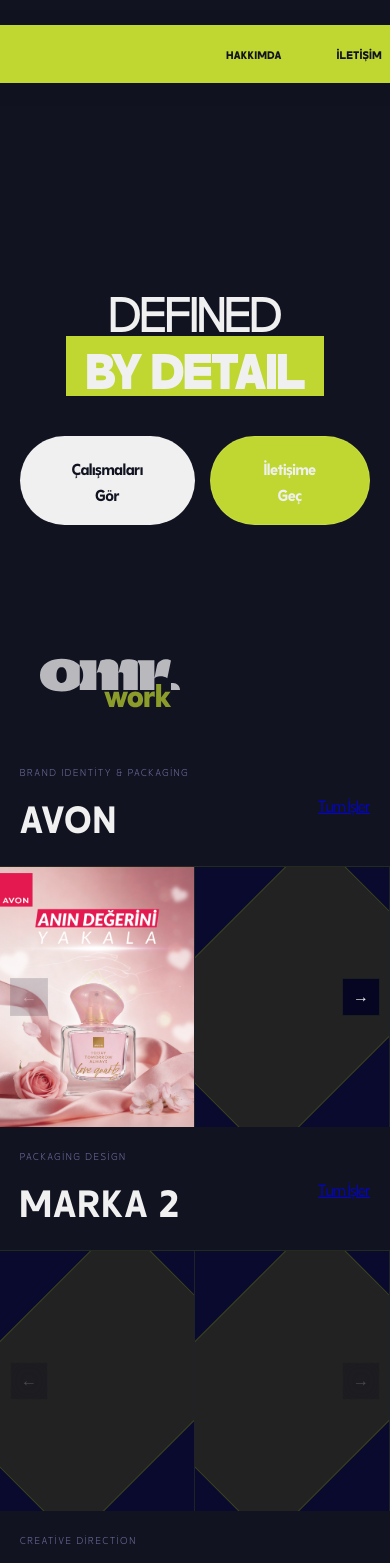
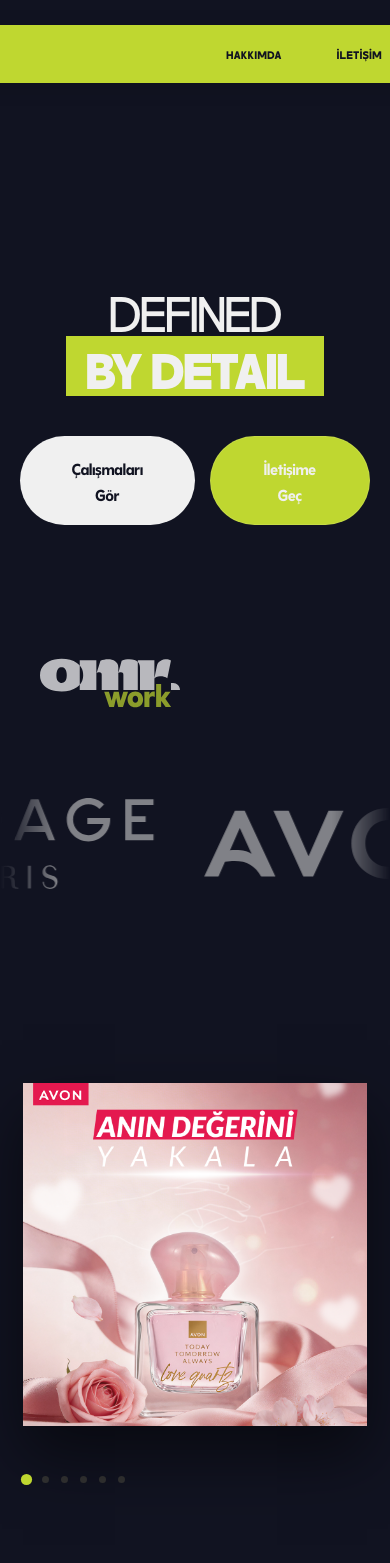
Before and after one commit to barannkk/omer-demo, a Next.js app: page / in a window 390 px wide. Shown: the top 1563 px of the page. Built offline with nearby package versions, Linux system fonts and the light colour scheme.

Commit message:
brandshowcase güncellemesi

```diff
--- a/app/global.css
+++ b/app/global.css
@@ -158,80 +158,64 @@
   box-shadow: 0 0 15px rgba(191, 215, 48, 0.3);
 }
 
-/* ─── PRE-FOOTER MARQUEE (DEV & SOFT - GÖRSEL VARYASYON TARZI) ─── */
+/* ─── PRE-FOOTER MARQUEE -> HERO ALTINA TAŞINDI ─── */
 .marquee-wrapper {
-  margin-top: 150px; /* Üstteki içerikten iyice uzaklaşsın */
-  margin-bottom: 60px;
-  border-top: 1px solid rgba(255, 255, 255, 0.05);
-  border-bottom: 1px solid rgba(255, 255, 255, 0.05);
+  margin-top: 0; /* Hero'nun hemen bitimine yapışması için */
+  margin-bottom: 40px;
+  border-top: none; /* Çizgileri sildik */
+  border-bottom: none; /* Çizgileri sildik */
   background: transparent;
-  padding: 80px 0; /* Bandı dikeyde çok devasa yaptık */
+  padding: 60px 0;
   overflow: hidden;
+  position: relative;
+
+  /* SAĞA VE SOLA KAYBOLMA EFEKTİ (FADE OUT) */
+  /* Bu maske sayesinde logolar kenarlarda görünmezden gelir/gider */
+  -webkit-mask-image: linear-gradient(
+    to right,
+    transparent 0%,
+    black 15%,
+    black 85%,
+    transparent 100%
+  );
+  mask-image: linear-gradient(
+    to right,
+    transparent 0%,
+    black 15%,
+    black 85%,
+    transparent 100%
+  );
 }
 
 .marquee-track {
   display: flex;
   align-items: center;
   width: max-content;
-  /* Daha yavaş, prestijli bir akış (60 saniye) */
-  animation: marquee 60s linear infinite;
-}
-
-.marquee-track:hover {
-  animation-play-state: paused;
-}
-
-.marquee-item {
-  display: flex;
-  align-items: center;
-  gap: 0;
-  padding: 0;
+  /* Daha yumuşak bir hız (40-50s idealdir) */
+  animation: marquee 50s linear infinite;
 }
 
 .logo-container {
   display: flex;
   align-items: center;
   justify-content: center;
-  width: 300px;  /* Devasa genişlik */
-  height: 120px; /* Devasa yükseklik */
-  margin: 0 60px; /* Logolar arası çok geniş boşluk */
-  opacity: 1; /* Daha sofistike, arkada duran bir görüntü (Soft Filtre) */
-  transition: transform 0.4s cubic-bezier(0.16, 1, 0.3, 1);
+  width: 250px;
+  height: 80px;
+  margin: 0 50px;
+  filter: grayscale(1) brightness(0.8); /* Logoları biraz daha "soft" yaptık */
+  opacity: 0.6;
+  transition: all 0.5s ease;
 }
 
 .logo-container:hover {
   opacity: 1;
-  filter: grayscale(0) invert(0); /* Üzerine gelince orijinal rengi parlasın */
-  transform: scale(1.15); /* Hafifçe öne çıksın */
-}
-
-.marquee-dot {
-  width: 8px; /* Noktalar daha büyük ve belirgin */
-  height: 8px;
-  background: var(--accent); /* Senin neon yeşilin */
-  border-radius: 50%;
-  opacity: 0.8;
-  flex-shrink: 0;
-  /* Hafif bir glow (parlama) efekti de ekleyelim */
-  box-shadow: 0 0 10px rgba(191, 215, 48, 0.4);
+  filter: grayscale(0) brightness(1);
+  transform: scale(1.1);
 }
 
 @keyframes marquee {
   from { transform: translateX(0); }
-  /* Çoğaltma sayına göre (quadrupled ise) -25% en pürüzsüzüdür */
-  to { transform: translateX(-25%); }
-}
-
-/* Mobilde ekranı patlatmaması için küçültme */
-@media (max-width: 768px) {
-  .logo-container {
-    width: 180px;
-    height: 60px;
-    margin: 0 30px;
-  }
-  .marquee-wrapper {
-    padding: 40px 0;
-  }
+  to { transform: translateX(-50%); } /* Döngünün pürüzsüz olması için */
 }
 
 /* ─── HERO SPLIT LAYOUT (GÜNCEL) ─── */
@@ -355,202 +339,203 @@
   .hero-buttons { justify-content: center; }
 }
 
-/* ─── SECTION HEADER ─── */
-.section-header {
+
+/* ─── BRAND SHOWCASE (FINAL STACK VERSION) ─── */
+.brand-section {
+  padding: 100px 6% 0px 6%;
+  background: var(--black);
   display: flex;
   align-items: center;
-  justify-content: space-between;
-  padding: 28px 40px;
+  justify-content: center;
   border-bottom: 1px solid var(--border);
 }
 
-.section-brand {
-  font-family: var(--font-display);
-  font-size: 38px;
-  letter-spacing: 0.05em;
+.section-container {
+  display: grid;
+  grid-template-columns: 1fr 1fr;
+  gap: 100px;
+  max-width: 1400px;
+  width: 100%;
+  align-items: center;
 }
 
-.section-meta {
+.project-visual-side {
+  position: relative;
+  width: 100%;
+  max-width: 480px;
+  margin: 0 auto;
+}
+
+.image-stack-container {
+  position: relative;
+  width: 100%;
+  aspect-ratio: 1 / 1; /* Kare yapı: Görselin uzamasını/yamulmasını engeller */
+  perspective: 1200px;
+}
+
+/* Aktif Kart */
+.active-card-wrapper {
+  position: absolute;
+  inset: 0;
+  z-index: 10;
+  background: #1a1a1a;
+  box-shadow: 0 30px 60px rgba(0,0,0,0.5);
+  cursor: grab;
+}
+
+.main-img {
+  object-fit: cover !important; /* Görsel oranını bozmadan alanı doldurur */
+  width: 100%;
+  height: 100%;
+}
+
+/* Sabit Deste */
+.static-stack-bg {
+  position: absolute;
+  inset: 0;
+}
+
+.bg-layer {
+  position: absolute;
+  inset: 0;
+  background: #111;
+  border: 1px solid rgba(255,255,255,0.05);
+  overflow: hidden;
+}
+
+/* Açılı Deste Katmanları */
+.layer-near {
+  transform: translate3d(20px, 0, -100px) rotateZ(3deg);
+  z-index: 5;
+  opacity: 0.6;
+}
+
+.layer-far {
+  transform: translate3d(40px, 0, -200px) rotateZ(6deg);
+  z-index: 4;
+  opacity: 0.3;
+}
+
+/* Sağ Taraf Tipografi */
+.brand-title {
+  font-family: var(--font-display);
+  font-size: clamp(50px, 8vw, 100px);
+  font-weight: 900;
+  color: #fff;
+  line-height: 0.9;
+  text-transform: uppercase;
+  letter-spacing: -0.02em;
+  margin-bottom: 25px;
+}
+
+.brand-desc {
+  color: var(--mid);
+  font-size: 17px;
+  line-height: 1.7;
+  max-width: 450px;
+  margin-bottom: 40px;
+}
+
+.btn-all-work {
+  display: inline-block;
+  background: var(--white);
+  color: var(--black);
+  padding: 16px 45px;
+  font-weight: 800;
+  font-size: 13px;
+  letter-spacing: 0.12em;
+  text-transform: uppercase;
+  text-decoration: none;
+  transition: all 0.3s ease;
+}
+
+.btn-all-work:hover {
+  background: var(--accent);
+  transform: scale(1.05);
+}
+
+.stack-dots {
+  margin-top: 50px;
+  margin-bottom: 50px;
   display: flex;
-  align-items: center;
   gap: 12px;
 }
 
-.section-all {
-  font-size: 10px;
-  letter-spacing: 0.18em;
-  text-transform: uppercase;
-  color: var(--mid);
-  text-decoration: none;
-  padding: 8px 18px;
-  border: 1px solid var(--border);
-  transition: all 0.2s;
+.dot {
+  width: 7px;
+  height: 7px;
+  background: #333;
+  border-radius: 50%;
+  cursor: pointer;
+  transition: 0.3s;
 }
 
-.section-all:hover {
-  border-color: var(--accent);
-  color: var(--accent);
+.dot.active {
+  background: var(--accent);
+  transform: scale(1.6);
 }
 
-/* ─── SLIDER ─── */
-.slider-outer {
-  position: relative;
-  display: flex;
-  overflow: hidden;
+@media (max-width: 1024px) {
+  .section-container { grid-template-columns: 1fr; gap: 60px; text-align: center; }
+  .project-info-side { display: flex; flex-direction: column; align-items: center; }
+  .bg-layer { display: none; }
 }
 
-.slider-track {
+/* ─── FOOTER LAYOUT STYLES ─── */
+.footer-main {
   display: flex;
-  transition: transform 0.5s cubic-bezier(0.25, 0.46, 0.45, 0.94);
-  flex: 1;
+  justify-content: space-between;
+  align-items: center;
+  padding: 60px 6%;
+  background: var(--black);
+  border-top: 1px solid var(--border);
+  margin-top: 0px;
 }
 
-.slide {
-  min-width: calc(100% / 5);
-  aspect-ratio: 3/4;
-  background: var(--gray);
-  border-right: 1px solid var(--border);
-  position: relative;
-  overflow: hidden;
-  flex-shrink: 0;
+.footer-left {
+  display: flex;
+  flex-direction: column;
+  gap: 12px;
 }
 
-.slide img {
-  width: 100%;
-  height: 100%;
-  object-fit: cover;
-  transition: transform 0.6s ease;
-}
-
-.slide:hover img {
-  transform: scale(1.05);
-}
-
-.slide-overlay {
-  position: absolute;
-  inset: 0;
-  background: linear-gradient(to top, rgba(0,0,35,0.8) 0%, transparent 55%);
-  opacity: 0;
-  transition: opacity 0.3s;
-  display: flex;
-  align-items: flex-end;
-  padding: 18px;
-}
-
-.slide:hover .slide-overlay { opacity: 1; }
-
-.slide-label {
-  font-size: 10px;
-  letter-spacing: 0.14em;
-  text-transform: uppercase;
-  color: var(--white);
-}
-
-.slide-placeholder {
-  width: 100%;
-  height: 100%;
-  background: linear-gradient(140deg, #05052a 0%, #0d0d3a 100%);
-  display: flex;
-  align-items: center;
-  justify-content: center;
-}
-
-.slide-placeholder-inner {
-  width: 36px;
-  height: 36px;
-  border: 1px solid rgba(191,255,0,0.15);
-  transform: rotate(45deg);
-}
-
-
-.slider-arrows {
-  position: absolute;
-  top: 50%;
-  left: 0;
-  right: 0;
-  width: 100%;
-  display: flex;
-  justify-content: space-between;
-  padding: 0 10px;
-  transform: translateY(-50%);
-  z-index: 10;
-}
-
-.slider-btn {
-  width: 38px;
-  height: 38px;
-  background: rgba(0, 0, 35, 0.8);
-  border: 1px solid var(--border);
-  color: var(--white);
-  display: flex;
-  align-items: center;
-  justify-content: center;
-  transition: all 0.2s;
-  font-size: 16px;
-  backdrop-filter: blur(8px);
-}
-
-.slider-btn:hover:not(:disabled) {
-  background: var(--accent);
-  border-color: var(--accent);
-  color: var(--black);
-}
-
-.slider-btn:disabled {
-  opacity: 0.2;
-  cursor: default;
-}
-
-/* OK Badge */
-.ok-badge {
-  display: flex;
-  align-items: center;
-  justify-content: center;
-  min-width: calc(100% / 5);
-  aspect-ratio: 3/4;
-  border-left: 1px solid var(--border);
-  background: var(--accent);
-  flex-shrink: 0;
-}
-
-.ok-badge span {
-  font-family: var(--font-display);
-  font-size: 56px;
-  color: var(--black);
-  letter-spacing: 0.04em;
-}
-
-/* ─── FOOTER ─── */
-footer {
-  padding: 56px 40px;
-  border-top: 1px solid var(--border);
-  display: flex;
-  align-items: center;
-  justify-content: space-between;
-}
-
-.footer-logo {
-  font-family: var(--font-display);
-  font-size: 20px;
-  color: var(--white);
-  letter-spacing: 0.05em;
+.footer-logo-img {
+  object-fit: contain;
+  filter: brightness(1); /* Logonun renklerini korur */
 }
 
 .footer-copy {
   font-size: 11px;
   color: var(--mid);
   letter-spacing: 0.08em;
+  text-transform: uppercase;
 }
 
 .footer-contact {
-  font-size: 11px;
-  color: var(--mid);
+  font-family: var(--font-juturu);
+  font-size: clamp(16px, 2vw, 24px);
+  font-weight: 700;
+  color: #fff;
   text-decoration: none;
-  letter-spacing: 0.08em;
-  transition: color 0.2s;
+  transition: color 0.3s ease;
+  border-bottom: 1px solid transparent;
 }
 
-.footer-contact:hover { color: var(--accent); }
+.footer-contact:hover {
+  color: var(--accent);
+  border-bottom: 1px solid var(--accent);
+}
+
+/* Mobil için */
+@media (max-width: 768px) {
+  .footer-main {
+    flex-direction: column;
+    gap: 40px;
+    text-align: center;
+  }
+  .footer-left {
+    align-items: center;
+  }
+}
 
 /* ─── ANIMATIONS ─── */
 @keyframes fadeUp {
--- a/app/page.tsx
+++ b/app/page.tsx
@@ -1,8 +1,9 @@
 'use client'
 
-import { useState } from 'react'
+import { useState, useMemo } from 'react'
 import Link from 'next/link'
 import Image from 'next/image'
+import { motion, AnimatePresence } from 'framer-motion'
 
 
 // ─── Types ───
@@ -16,7 +17,6 @@
 interface Brand {
   id: string
   name: string
-  category: string
   projects: Project[]
 }
 
@@ -25,20 +25,18 @@
   {
     id: 'avon',
     name: 'AVON',
-    category: 'Brand Identity & Packaging',
     projects: [
       { src:'/projects/avon_anneler_gunu.png', id: 1, title: 'Kit Design', year: '2024' },
       { src:'', id: 2, title: 'Packaging', year: '2024' },
-      { src:'',id: 3, title: 'Campaign', year: '2023' },
+      { src:'/projects/avon_anneler_gunu.png',id: 3, title: 'Campaign', year: '2023' },
       { src:'',id: 4, title: 'Social Media', year: '2023' },
-      { src:'',id: 5, title: 'Visual System', year: '2022' },
+      { src:'/projects/avon_anneler_gunu.png',id: 5, title: 'Visual System', year: '2022' },
       { src:'',id: 6, title: 'Identity', year: '2022' },
     ],
   },
   {
     id: 'marka2',
     name: 'MARKA 2',
-    category: 'Packaging Design',
     projects: [
       { src:'',id: 1, title: 'Label Design', year: '2024' },
       { src:'',id: 2, title: 'Box System', year: '2024' },
@@ -50,7 +48,6 @@
   {
     id: 'marka3',
     name: 'MARKA 3',
-    category: 'Creative Direction',
     projects: [
       { src:'',id: 1, title: 'Brand Book', year: '2024' },
       { src:'',id: 2, title: 'Guidelines', year: '2024' },
@@ -61,19 +58,14 @@
   },
 ]
 
-// ─── Marquee loglari ───
-const marqueeItems = [
-  'AVON', 'MARKA 2', 'MARKA 3', 'MARKA 4', 'MARKA 5',
-  'MARKA 6', 'MARKA 7', 'MARKA 8', 'MARKA 9', 'MARKA 10',
-]
-
 // ─── Marquee Logoları ───
 const marqueeLogos = [
   { src: '/logos/avonlogo.svg', alt: 'Avon' },
   { src: '/logos/codagelogo.svg', alt: 'Codage' },
   { src: '/logos/avonlogo.svg', alt: 'Marka 3' },
-  { src: '/logos/avonlogo.svg', alt: 'Marka 4' },
+  { src: '/logos/codagelogo.svg', alt: 'Marka 4' },
   { src: '/logos/avonlogo.svg', alt: 'Marka 5' },
+  { src: '/logos/codagelogo.svg', alt: 'Marka 6' },
 ]
 
 // ─── Marquee ───
@@ -94,7 +86,6 @@
                 className="marquee-img"
               />
             </div>
-            <div className="marquee-dot" />
           </div>
         ))}
       </div>
@@ -102,96 +93,136 @@
   )
 }
 
-// ─── Brand Slider ───
-function BrandSlider({ brand }: { brand: Brand }) {
+// ─── Brand Showcase ───
+function BrandShowcase({ brand }: { brand: Brand }) {
   const [current, setCurrent] = useState(0)
-  const visibleCount = 5
-  const maxIndex = Math.max(0, brand.projects.length - visibleCount)
+  const [direction, setDirection] = useState(0)
+  const total = brand.projects.length
 
-  const prev = () => setCurrent(c => Math.max(0, c - 1))
-  const next = () => setCurrent(c => Math.min(maxIndex, c + 1))
+  const nextIdx = useMemo(() => (current + 1) % total, [current, total]);
+  const nextNextIdx = useMemo(() => (current + 2) % total, [current, total]);
+
+  const handleNext = () => {
+    setDirection(-1) // Sola fırlat
+    setCurrent(nextIdx)
+  }
+
+  const handlePrev = () => {
+    setDirection(1) // Sağa fırlat
+    setCurrent((c) => (c - 1 + total) % total)
+  }
+
+  // Animasyon varyantları - custom (direction) parametresini kullanır
+  const variants: any = {
+    enter: (direction: number) => ({
+      x: direction * 100,
+      opacity: 0,
+      scale: 0.9,
+      rotate: 0
+    }),
+    center: {
+      x: 0,
+      opacity: 1,
+      scale: 1,
+      rotate: 0,
+      transition: { duration: 0.4 }
+    },
+    exit: (direction: number) => ({
+      x: direction * 450,
+      opacity: 0,
+      rotate: direction * -15,
+      scale: 0.8,
+      transition: {
+        duration: 0.35,
+        ease: "easeIn" // Buradaki string bazen TS'i yorar, o yüzden 'any' kurtarıcıdır
+      }
+    })
+  };
 
   return (
-    <div className="brand-section">
-      {/* Section header */}
-      <div className="section-header">
-        <div>
-          <div style={{
-            fontSize: 10,
-            letterSpacing: '0.2em',
-            textTransform: 'uppercase',
-            color: 'var(--mid)',
-            marginBottom: 6,
-          }}>
-            {brand.category}
+    <section className="brand-section">
+      <div className="section-container">
+
+        <div className="project-visual-side">
+          <div className="image-stack-container">
+
+            <div className="static-stack-bg">
+              <div className="bg-layer layer-far">
+                <Image
+                  src={brand.projects[nextNextIdx].src || '/placeholder.jpg'}
+                  alt="" fill className="object-cover" draggable="false"
+                />
+              </div>
+              <div className="bg-layer layer-near">
+                <Image
+                  src={brand.projects[nextIdx].src || '/placeholder.jpg'}
+                  alt="" fill className="object-cover" draggable="false"
+                />
+              </div>
+            </div>
+
+            <AnimatePresence mode="popLayout" custom={direction}>
+              <motion.div
+                key={`${brand.id}-${current}`}
+                custom={direction}
+                variants={variants}
+                initial="enter"
+                animate="center"
+                exit="exit"
+                className="active-card-wrapper"
+                drag="x"
+                dragConstraints={{ left: 0, right: 0 }}
+                dragElastic={0.7}
+                onDragEnd={(e, info) => {
+                  if (info.offset.x > 80) handlePrev()
+                  else if (info.offset.x < -80) handleNext()
+                }}
+                whileTap={{ cursor: "grabbing" }}
+              >
+                {brand.projects[current].src ? (
+                  <Image
+                    src={brand.projects[current].src}
+                    alt={brand.projects[current].title}
+                    fill
+                    className="main-img"
+                    draggable="false"
+                    priority
+                  />
+                ) : (
+                  <div className="img-placeholder" style={{ background: '#222', width: '100%', height: '100%' }} />
+                )}
+              </motion.div>
+            </AnimatePresence>
           </div>
-          <h2 className="section-brand">{brand.name}</h2>
-        </div>
-        <div className="section-meta">
-          <Link href={`/work/${brand.id}`} className="btn-primary">
-            Tüm İşler
-          </Link>
-        </div>
-      </div>
 
-      {/* Slider */}
-      <div className="slider-outer">
-        <div className="slider-arrows">
-          <button
-            className="slider-btn"
-            onClick={prev}
-            disabled={current === 0}
-            aria-label="Önceki"
-          >
-            ←
-          </button>
-          <button
-            className="slider-btn"
-            onClick={next}
-            disabled={current >= maxIndex}
-            aria-label="Sonraki"
-          >
-            →
-          </button>
+          <div className="stack-dots">
+            {brand.projects.map((_, i) => (
+              <span
+                key={i}
+                className={`dot ${i === current ? 'active' : ''}`}
+                onClick={() => {
+                  setDirection(i > current ? -1 : 1)
+                  setCurrent(i)
+                }}
+              />
+            ))}
+          </div>
         </div>
 
-        {/* Track */}
-        <div
-          className="slider-track"
-          style={{
-            transform: `translateX(calc(-${current} * (100% / ${visibleCount})))`,
-          }}
-        >
-          {brand.projects.map((project) => (
-            <div key={project.id} className="slide">
-              {project.src ? (
-                <Image
-                  src={project.src}
-                  alt={project.title}
-                  fill
-                  style={{ objectFit: 'cover' }}
-                />
-              ) : (
-                <div className="slide-placeholder-inner" style={{ backgroundColor: '#222', width: '100%', height: '100%' }} />
-              )}
+        <div className="project-info-side">
+          <div className="info-content">
+            <h2 className="brand-title">{brand.name}</h2>
+            <p className="brand-desc">
+              Hikayelerini anlattığımız, kariyer stratejilerini şekillendirdiğimiz ve başarılarına ortak olduğumuz, sektörün en parlak ve en yaratıcı isimleri.
+            </p>
+            <Link href={`/work/${brand.id}`} className="btn-all-work">
+              TÜM İŞLER
+            </Link>
+          </div>
+        </div>
 
-              <div className="slide-placeholder">
-                <div className="slide-placeholder-inner" />
-              </div>
-
-              <div className="slide-overlay">
-                <div>
-                  <div className="slide-label">{project.title}</div>
-                  <div style={{ fontSize: 10, color: 'var(--mid)', letterSpacing: '0.1em', marginTop: 3 }}>
-                    {project.year}
-                  </div>
-                </div>
-              </div>
-            </div>
-          ))}
-        </div>
       </div>
-    </div>
+    </section>
   )
 }
 
@@ -237,16 +268,18 @@
         </div>
       </section>
 
+      <div className="pre-footer-marquee">
+        <Marquee />
+      </div>
+
       {/* Marka Slider'ları */}
       <section id="work">
         {brands.map((brand) => (
-          <BrandSlider key={brand.id} brand={brand} />
+          <BrandShowcase key={brand.id} brand={brand} />
         ))}
       </section>
 
-      <div className="pre-footer-marquee">
-        <Marquee />
-      </div>
+
     </>
   )
 }
--- a/package.json
+++ b/package.json
@@ -9,6 +9,7 @@
     "lint": "eslint"
   },
   "dependencies": {
+    "framer-motion": "^12.38.0",
     "next": "16.2.1",
     "react": "19.2.4",
     "react-dom": "19.2.4"
```
Also changed, not shown: app/layout.tsx (+16 -10 lines), 1 other file (tests, documents, lock files or other folders).
